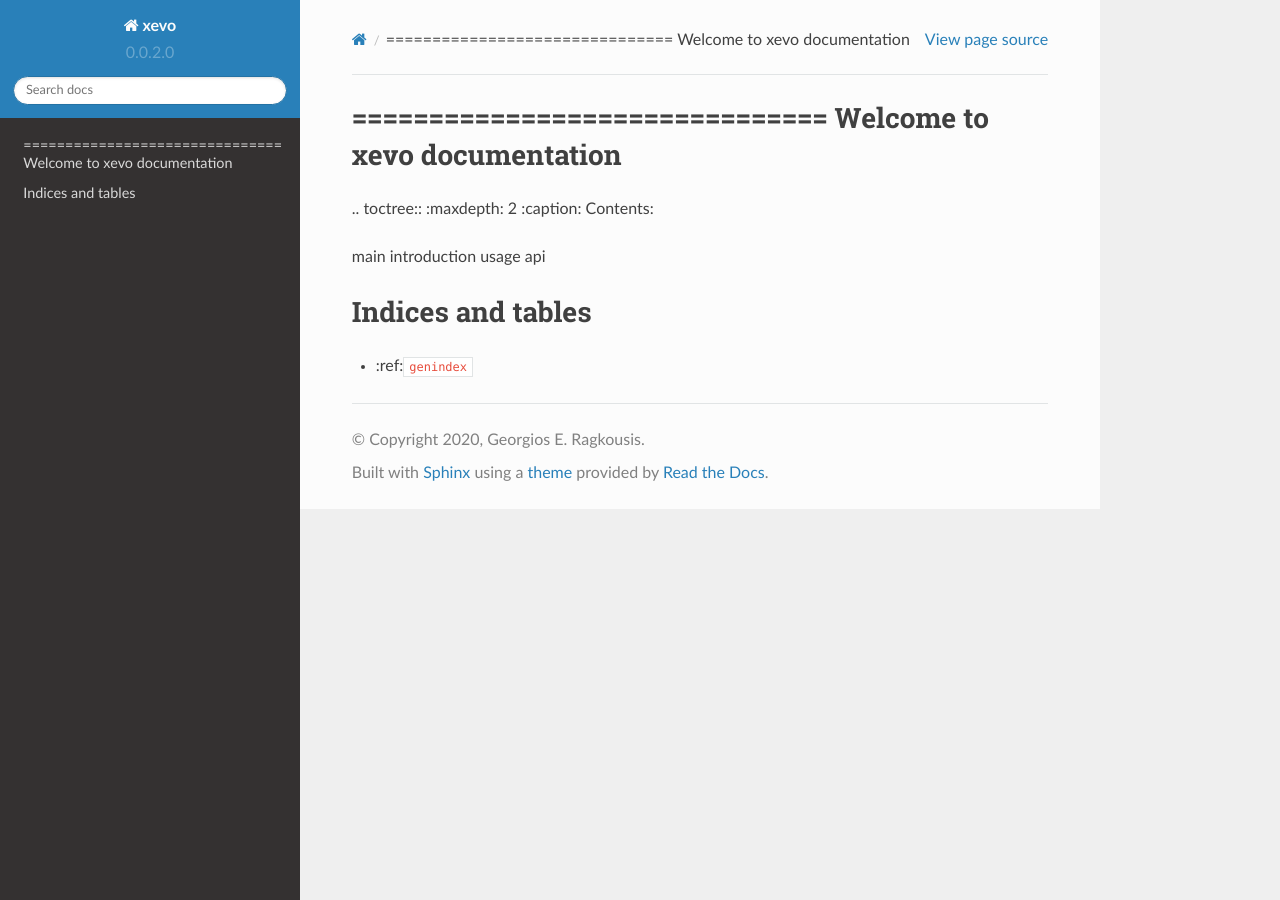
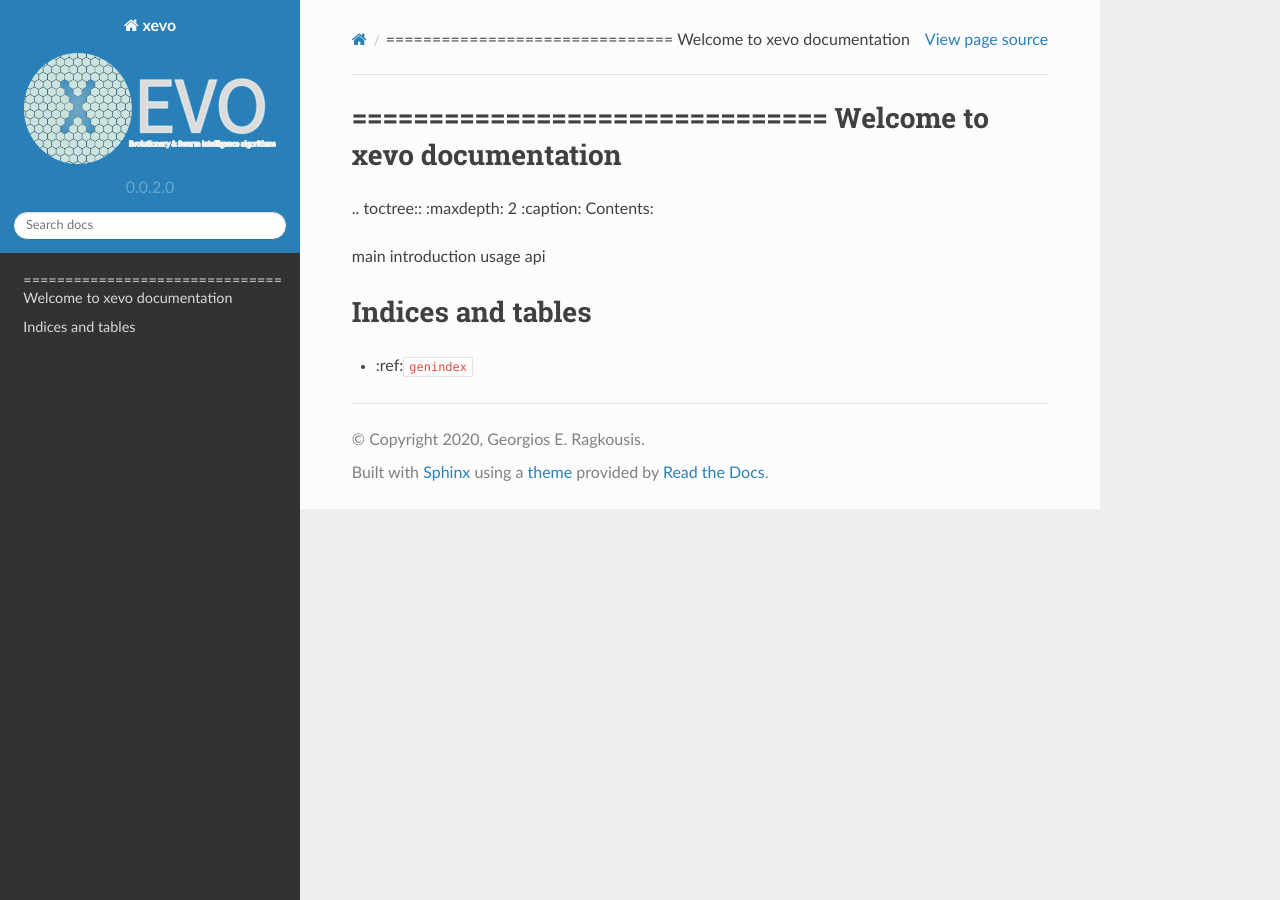
Before and after one commit to giorgosR/xevo, a Sphinx documentation site: the page built from doc/index.md, in a window 1280 px wide. Built offline with Sphinx 7.4.7 and the Read the Docs theme 2.0.0, drawn with Linux system fonts in a browser that asks for light colours.

Commit message:
fix docs autobuild [skip ci]

```diff
--- a/doc/conf.py
+++ b/doc/conf.py
@@ -94,7 +94,7 @@ html_theme = 'sphinx_rtd_theme'
 #
 # html_theme_options = {}
 
-html_logo = 'C:/Users/soggrz/gitRepositories/xevo/doc/images/xevo_logo.png'
+html_logo = 'images/xevo_logo.png'
 
 # Add any paths that contain custom static files (such as style sheets) here,
 # relative to this directory. They are copied after the builtin static files,
```
Also changed, not shown: .readthedocs.yml, 1 other file.
